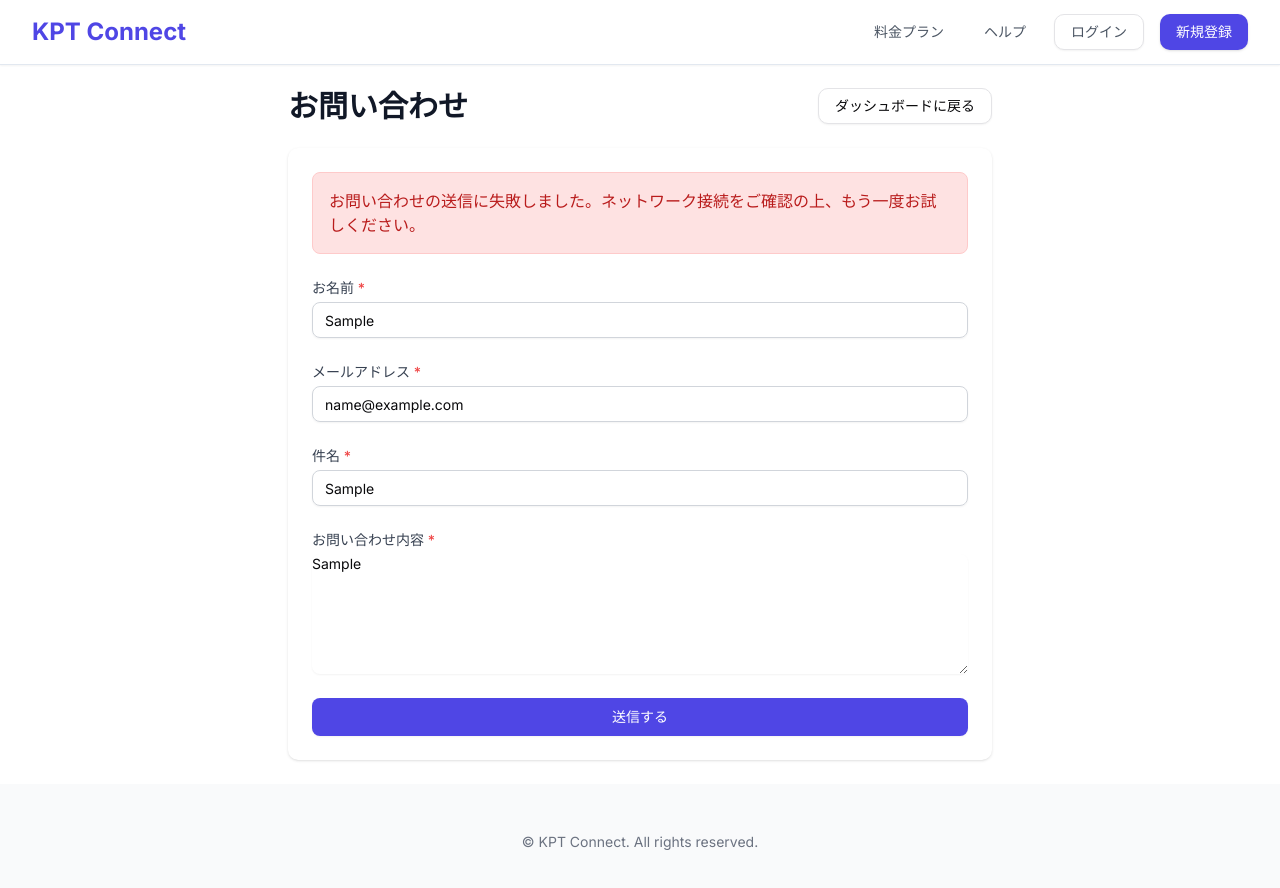
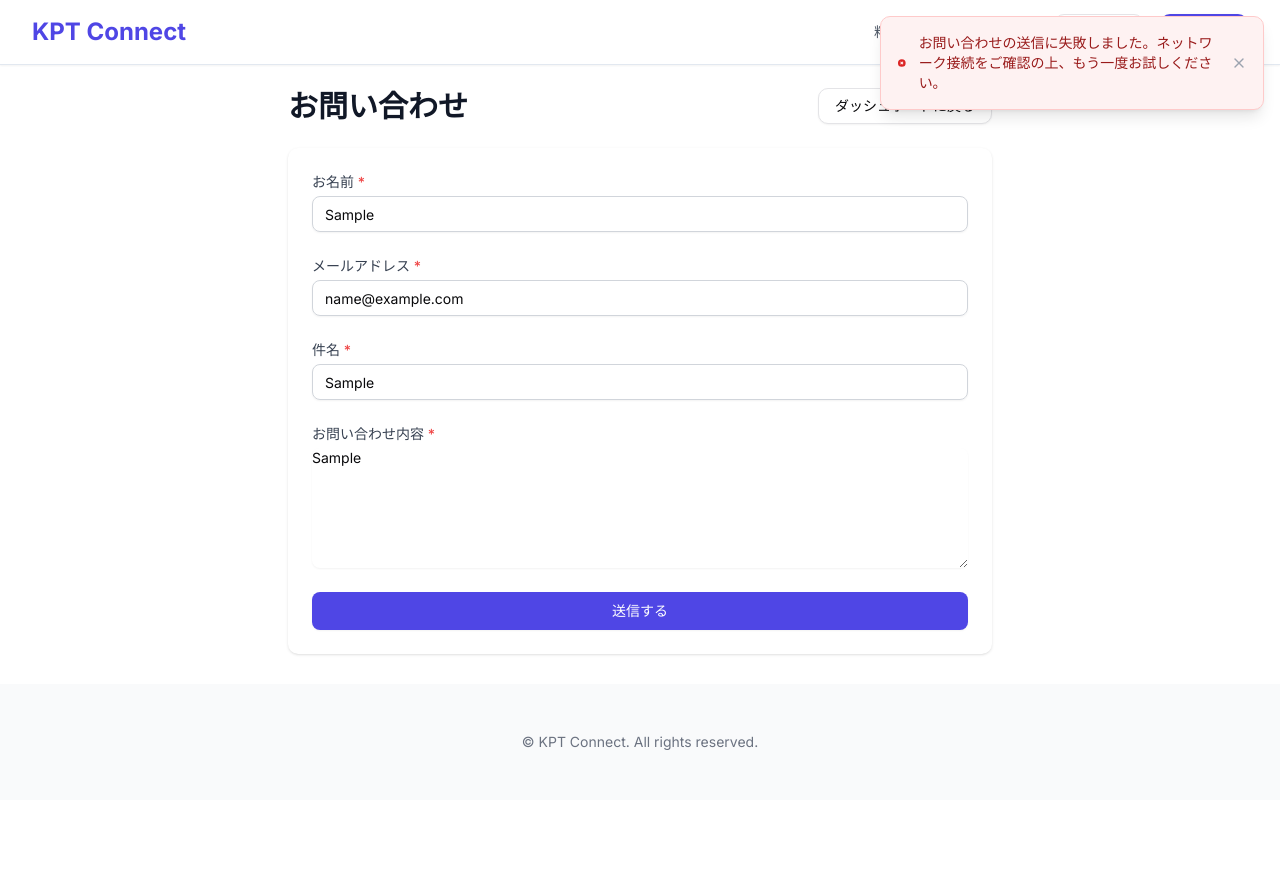
Before and after one commit to iijima-naoya-45b/KPTConnectFE, a Next.js app in the folder kpt-frontend/: page /contact in a window 1280 px wide. Both pictures are taken after typing "Sample", "name@example.com", "Sample", "Sample" into the empty fields and a click on the button "送信する". Shown: the top 888 px of the page. After the commit the page ends 800 px from the top, so only its background shows below. Built offline with nearby package versions, Linux system fonts and the light colour scheme; no server answers.

Commit message:
contact-fix

```diff
--- a/kpt-frontend/app/(features)/contact/page.tsx
+++ b/kpt-frontend/app/contact/page.tsx
@@ -1,8 +1,10 @@
 'use client';
 
 import React, { useState } from 'react';
-import { ContactForm, ContactSubmitButton, type ContactFormData, type SubmitResult } from './components';
-import { MessageDisplay, PageHeader } from '../shared/components';
+import { useRouter } from 'next/navigation';
+import { ContactForm, ContactSubmitButton, type ContactFormData } from '../(features)/contact/components';
+import { PageHeader } from '../(features)/shared/components';
+import { useToast } from '@/components/toast';
 
 const ContactPage: React.FC = () => {
   const [formData, setFormData] = useState<ContactFormData>({
@@ -13,11 +15,12 @@ const ContactPage: React.FC = () => {
   });
 
   const [isSubmitting, setIsSubmitting] = useState(false);
-  const [submitResult, setSubmitResult] = useState<SubmitResult | null>(null);
+  const { addToast } = useToast();
+  const router = useRouter();
 
   const handleInputChange = (e: React.ChangeEvent<HTMLInputElement | HTMLTextAreaElement>) => {
     const { name, value } = e.target;
-    setFormData(prev => ({
+    setFormData((prev: ContactFormData) => ({
       ...prev,
       [name]: value,
     }));
@@ -26,7 +29,6 @@ const ContactPage: React.FC = () => {
   const handleSubmit = async (e: React.FormEvent) => {
     e.preventDefault();
     setIsSubmitting(true);
-    setSubmitResult(null);
 
     try {
       // バックエンドAPIに送信
@@ -49,9 +51,11 @@ const ContactPage: React.FC = () => {
       const result = await response.json();
 
       if (response.ok) {
-        setSubmitResult({
-          success: true,
-          message: result.message || 'お問い合わせを受け付けました。確認メールをお送りしましたのでご確認ください。',
+        // 成功時のトースト通知
+        addToast({
+          message: 'お問い合わせを受け付けました！',
+          type: 'success',
+          duration: 3000,
         });
 
         // フォームをリセット
@@ -61,17 +65,27 @@ const ContactPage: React.FC = () => {
           subject: '',
           message: '',
         });
+
+        // 3秒後にホーム画面に遷移
+        setTimeout(() => {
+          router.push('/');
+        }, 3000);
       } else {
-        setSubmitResult({
-          success: false,
+        // エラー時のトースト通知
+        addToast({
           message: result.error || 'お問い合わせの送信に失敗しました。もう一度お試しください。',
+          type: 'error',
+          duration: 8000,
         });
       }
     } catch (error) {
       console.error('お問い合わせ送信エラー:', error);
-      setSubmitResult({
-        success: false,
+
+      // ネットワークエラー時のトースト通知
+      addToast({
         message: 'お問い合わせの送信に失敗しました。ネットワーク接続をご確認の上、もう一度お試しください。',
+        type: 'error',
+        duration: 8000,
       });
     } finally {
       setIsSubmitting(false);
@@ -91,14 +105,6 @@ const ContactPage: React.FC = () => {
         />
 
         <div className='bg-white shadow rounded-lg p-6'>
-          {/* メッセージ表示 */}
-          {submitResult && (
-            <MessageDisplay
-              message={submitResult.message}
-              type={submitResult.success ? 'success' : 'error'}
-            />
-          )}
-
           {/* お問い合わせフォーム */}
           <form onSubmit={handleSubmit}>
             <ContactForm
--- a/kpt-frontend/app/layout.tsx
+++ b/kpt-frontend/app/layout.tsx
@@ -7,6 +7,7 @@ import { Footer } from '@/components/ui';
 import { GoogleAnalytics } from '@/components/analytics/GoogleAnalytics';
 import { metadata } from '@/lib/metadata';
 import { Toaster } from 'sonner';
+import { ToastProvider } from '@/components/toast';
 
 const inter = Inter({ subsets: ['latin'] });
 
@@ -19,12 +20,14 @@ export default function RootLayout({ children }: { children: ReactNode }) {
         <GoogleAnalytics />
       </head>
       <body className={`${inter.className} flex flex-col`}>
+        <ToastProvider>
           <AuthenticatedHeader />
           <main className='flex-1 mt-[64px] min-h-[calc(100vh-116px-64px)]'>
             {children}
           </main>
           <Toaster position="bottom-right" richColors />
           <Footer />
+        </ToastProvider>
       </body>
     </html>
   );
--- /dev/null
+++ b/kpt-frontend/components/toast.tsx
@@ -0,0 +1,136 @@
+'use client';
+
+import React, { createContext, useContext, useState, useCallback } from 'react';
+import { X } from 'lucide-react';
+
+interface Toast {
+  id: string;
+  message: string;
+  type: 'success' | 'error' | 'info' | 'warning';
+  duration?: number;
+}
+
+interface ToastContextType {
+  toasts: Toast[];
+  addToast: (toast: Omit<Toast, 'id'>) => void;
+  removeToast: (id: string) => void;
+}
+
+const ToastContext = createContext<ToastContextType | undefined>(undefined);
+
+export const useToast = () => {
+  const context = useContext(ToastContext);
+  if (!context) {
+    throw new Error('useToast must be used within a ToastProvider');
+  }
+  return context;
+};
+
+interface ToastProviderProps {
+  children: React.ReactNode;
+}
+
+export const ToastProvider: React.FC<ToastProviderProps> = ({ children }) => {
+  const [toasts, setToasts] = useState<Toast[]>([]);
+
+  const removeToast = useCallback((id: string) => {
+    setToasts(prev => prev.filter(toast => toast.id !== id));
+  }, []);
+
+  const addToast = useCallback((toast: Omit<Toast, 'id'>) => {
+    const id = Math.random().toString(36).substr(2, 9);
+    const newToast = { ...toast, id };
+
+    setToasts(prev => [...prev, newToast]);
+
+    // 自動削除
+    if (toast.duration !== 0) {
+      setTimeout(() => {
+        removeToast(id);
+      }, toast.duration || 5000);
+    }
+  }, [removeToast]);
+
+  return (
+    <ToastContext.Provider value={{ toasts, addToast, removeToast }}>
+      {children}
+      <ToastContainer />
+    </ToastContext.Provider>
+  );
+};
+
+const ToastContainer: React.FC = () => {
+  const { toasts, removeToast } = useToast();
+
+  const getToastStyles = (type: Toast['type']) => {
+    const baseStyles = 'flex items-center justify-between p-4 rounded-lg shadow-lg max-w-sm w-full';
+
+    switch (type) {
+      case 'success':
+        return `${baseStyles} bg-green-50 border border-green-200 text-green-800`;
+      case 'error':
+        return `${baseStyles} bg-red-50 border border-red-200 text-red-800`;
+      case 'warning':
+        return `${baseStyles} bg-yellow-50 border border-yellow-200 text-yellow-800`;
+      case 'info':
+        return `${baseStyles} bg-blue-50 border border-blue-200 text-blue-800`;
+      default:
+        return `${baseStyles} bg-gray-50 border border-gray-200 text-gray-800`;
+    }
+  };
+
+  const getIcon = (type: Toast['type']) => {
+    switch (type) {
+      case 'success':
+        return (
+          <svg className="w-5 h-5 text-green-600" fill="currentColor" viewBox="0 0 20 20">
+            <path fillRule="evenodd" d="M10 18a8 8 0 100-16 8 8 0 000 16zm3.707-9.293a1 1 0 00-1.414-1.414L9 10.586 7.707 9.293a1 1 0 00-1.414 1.414l2 2a1 1 0 001.414 0l4-4z" clipRule="evenodd" />
+          </svg>
+        );
+      case 'error':
+        return (
+          <svg className="w-5 h-5 text-red-600" fill="currentColor" viewBox="0 0 20 20">
+            <path fillRule="evenodd" d="M10 18a8 8 0 100-16 8 8 0 000 16zM8.707 7.293a1 1 0 00-1.414 1.414L8.586 10l-1.293 1.293a1 1 0 101.414 1.414L10 11.414l1.293 1.293a1 1 0 001.414-1.414L11.414 10l1.293-1.293a1 1 0 00-1.414-1.414L10 8.586 8.707 7.293z" clipRule="evenodd" />
+          </svg>
+        );
+      case 'warning':
+        return (
+          <svg className="w-5 h-5 text-yellow-600" fill="currentColor" viewBox="0 0 20 20">
+            <path fillRule="evenodd" d="M8.257 3.099c.765-1.36 2.722-1.36 3.486 0l5.58 9.92c.75 1.334-.213 2.98-1.742 2.98H4.42c-1.53 0-2.493-1.646-1.743-2.98l5.58-9.92zM11 13a1 1 0 11-2 0 1 1 0 012 0zm-1-8a1 1 0 00-1 1v3a1 1 0 002 0V6a1 1 0 00-1-1z" clipRule="evenodd" />
+          </svg>
+        );
+      case 'info':
+        return (
+          <svg className="w-5 h-5 text-blue-600" fill="currentColor" viewBox="0 0 20 20">
+            <path fillRule="evenodd" d="M18 10a8 8 0 11-16 0 8 8 0 0116 0zm-7-4a1 1 0 11-2 0 1 1 0 012 0zM9 9a1 1 0 000 2v3a1 1 0 001 1h1a1 1 0 100-2v-3a1 1 0 00-1-1H9z" clipRule="evenodd" />
+          </svg>
+        );
+      default:
+        return null;
+    }
+  };
+
+  if (toasts.length === 0) return null;
+
+  return (
+    <div className="fixed top-4 right-4 z-50 space-y-2">
+      {toasts.map((toast) => (
+        <div
+          key={toast.id}
+          className={`${getToastStyles(toast.type)} animate-in slide-in-from-right-2 duration-300`}
+        >
+          <div className="flex items-center space-x-3">
+            {getIcon(toast.type)}
+            <span className="text-sm font-medium">{toast.message}</span>
+          </div>
+          <button
+            onClick={() => removeToast(toast.id)}
+            className="ml-4 text-gray-400 hover:text-gray-600 transition-colors"
+          >
+            <X className="w-4 h-4" />
+          </button>
+        </div>
+      ))}
+    </div>
+  );
+};
```
Lines whose indentation alone changed are shown as unchanged.
